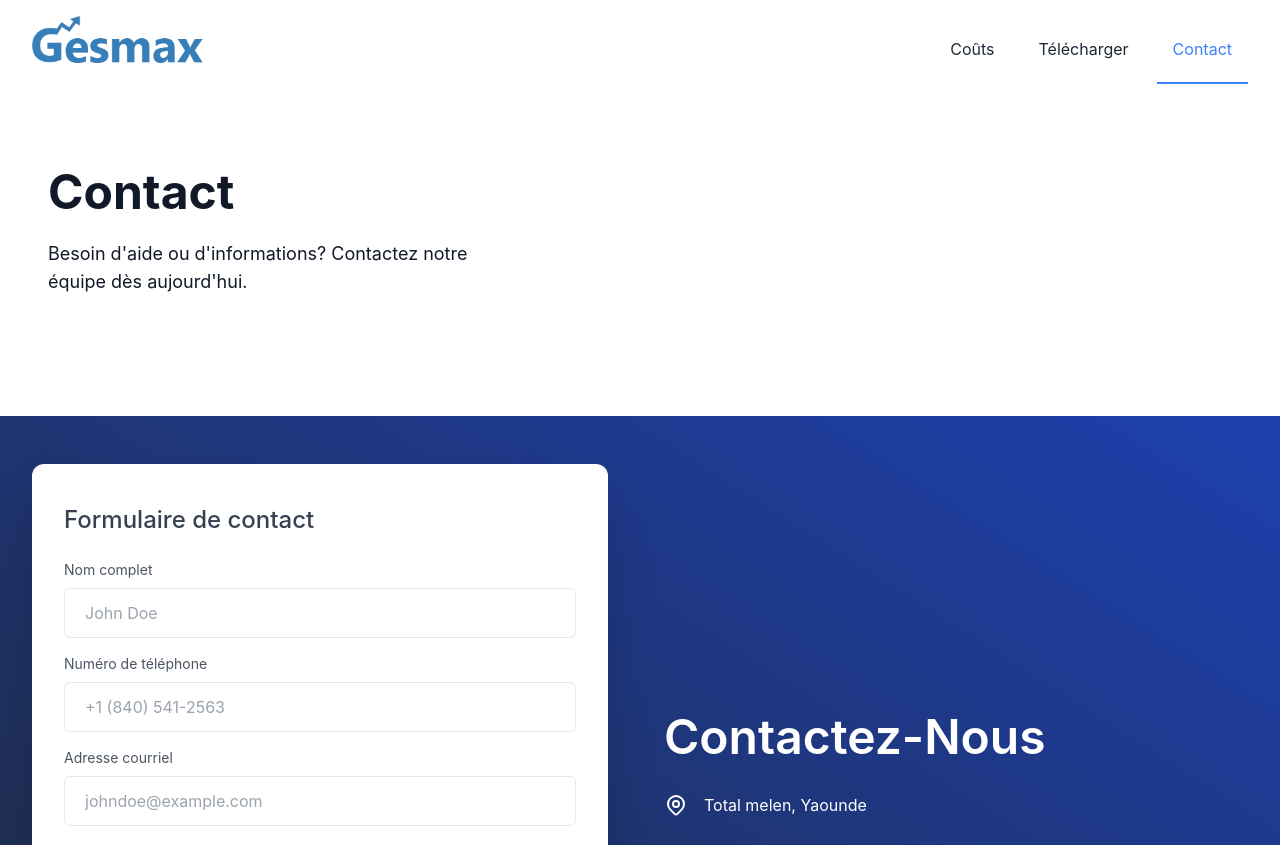
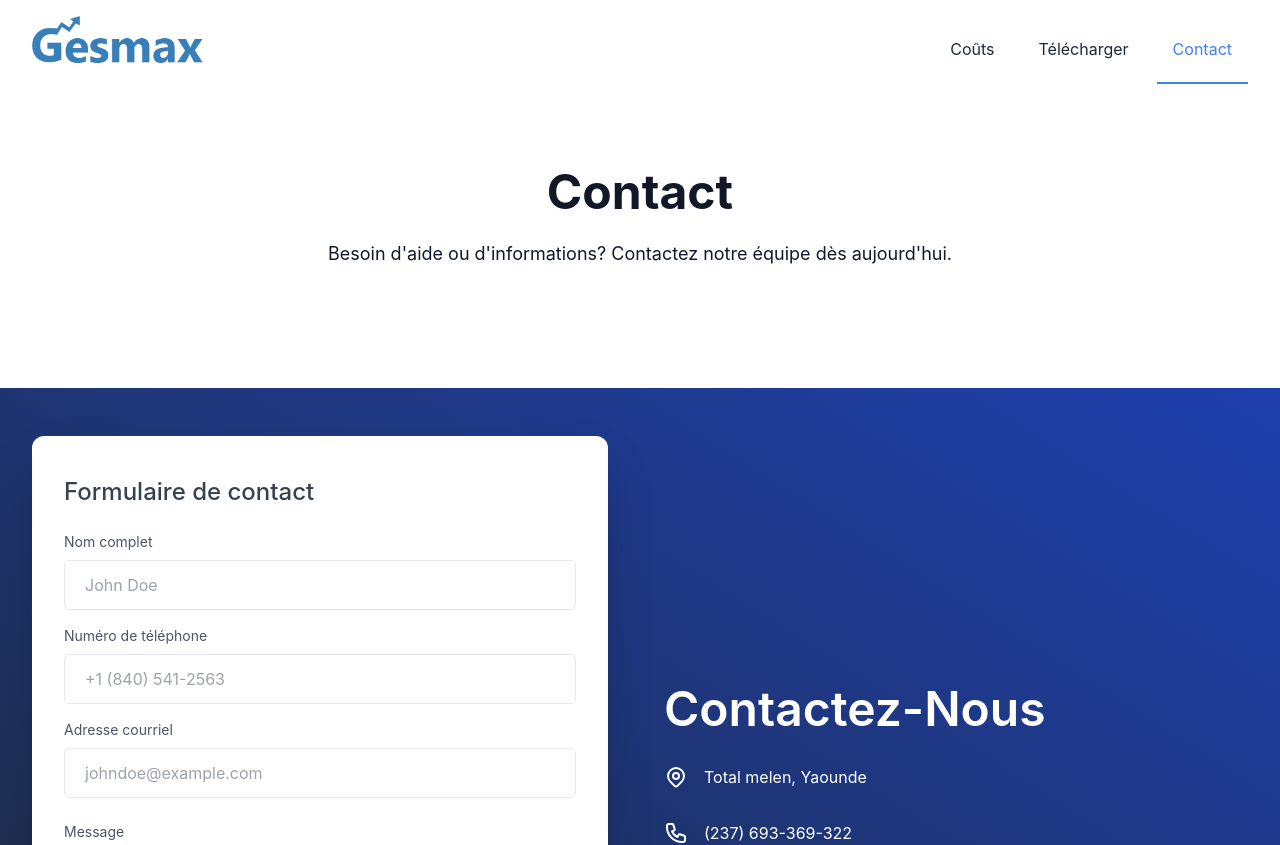
Before and after one commit to kamicodaxe/gesmax.web, a Next.js app: page /contact in a window 1280 px wide. Shown: the top 845 px of the page. Built offline with nearby package versions, Linux system fonts and the light colour scheme; no server answers.

Commit message:
Update Header

```diff
--- a/components/Header.tsx
+++ b/components/Header.tsx
@@ -22,8 +22,8 @@ const Header: React.FC<Props> = ({ active, locale, title, subtitle, hideHero, im
             {
                 !hideHero &&
                 <section className="bg-white text-gray-900">
-                    <div className="container flex flex-col justify-center p-6 mx-auto sm:py-6 lg:py-12 lg:flex-row lg:justify-between">
-                        <div className="flex flex-col justify-center p-6 text-center rounded-sm lg:max-w-md xl:max-w-lg lg:text-left">
+                    <div className="container flex flex-col justify-center p-6 mx-auto sm:py-6 lg:py-12 lg:flex-row lg:justify-center">
+                        <div className="flex flex-col justify-center p-6 text-center rounded-sm xl:max-w-2xl">
                             <h1 className="text-5xl font-bold leading-none sm:text-5xl">
                                 {title}
                             </h1>
@@ -31,12 +31,6 @@ const Header: React.FC<Props> = ({ active, locale, title, subtitle, hideHero, im
                                 {subtitle || ''}
                             </p>
                         </div>
-                        {
-                            image?.src &&
-                            <div className="flex items-center justify-center p-6 mt-8 lg:mt-0 h-72 sm:h-80 lg:h-96 xl:h-112 2xl:h-128">
-                                <img src={image.src} alt="" className="object-contain h-72 sm:h-80 lg:h-96 xl:h-112 2xl:h-128" />
-                            </div>
-                        }
                     </div>
                 </section>
             }
```
